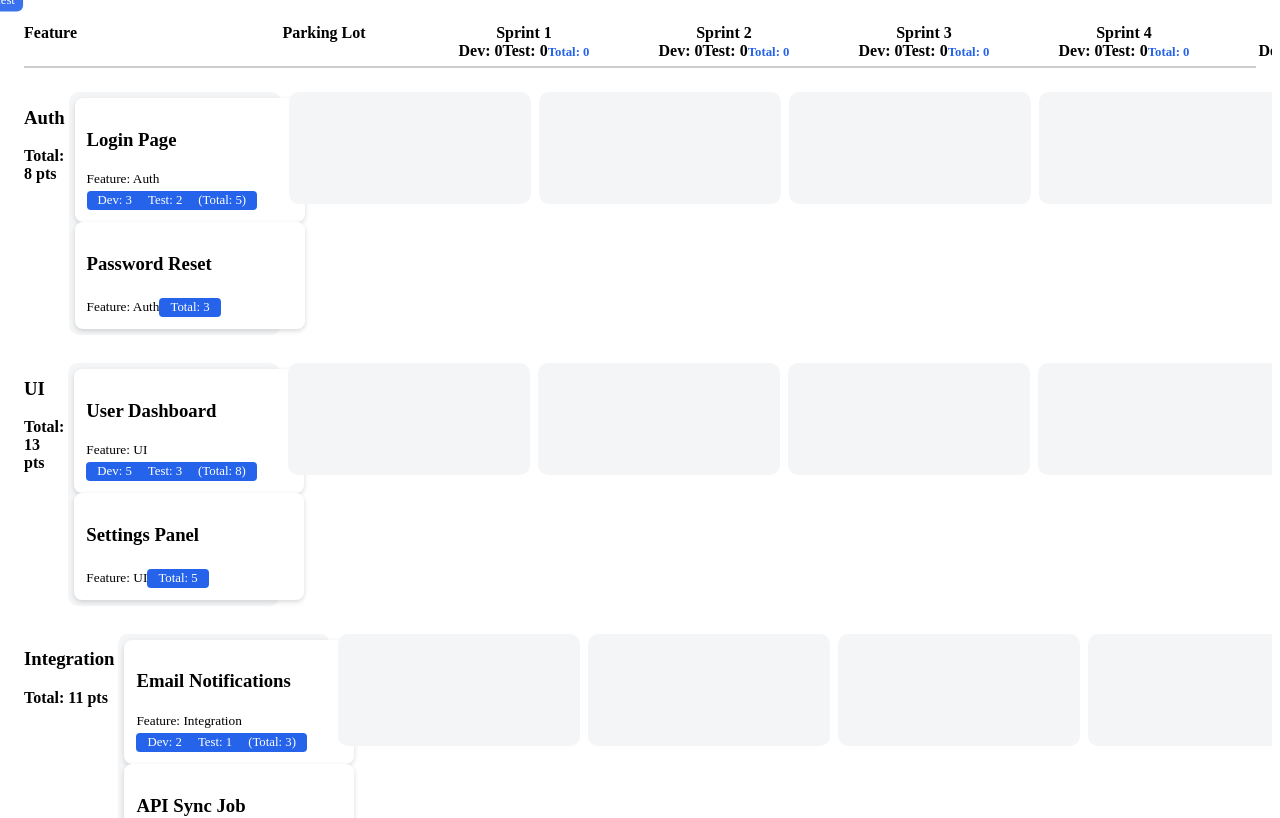
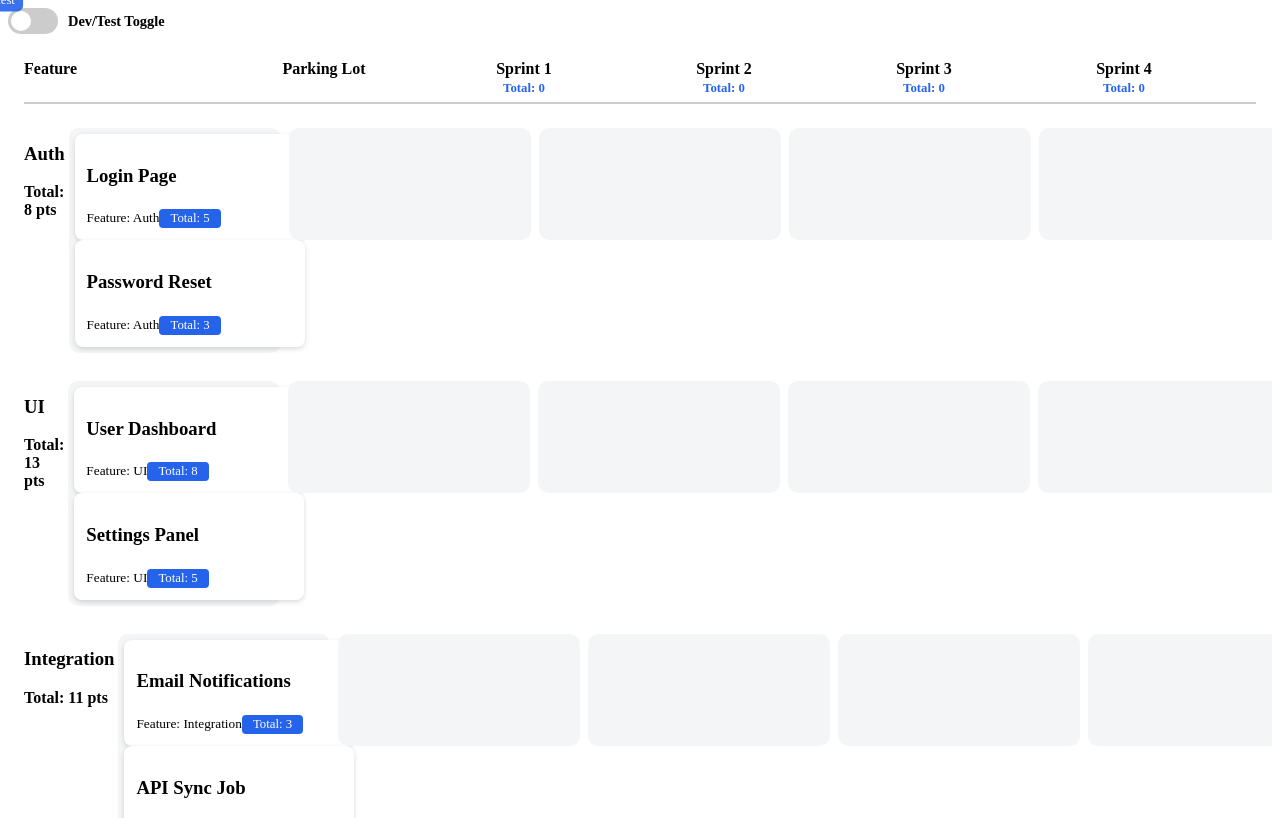
Before and after one commit to AnirbanDeb0510/pi-planning-tool, an Angular app in the folder frontend/pi-planning-ui/: page /board in a window 1280 px wide. Shown: the top 818 px of the page. Built offline with nearby package versions, Linux system fonts and the light colour scheme.

Commit message:
dev test toggle

```diff
--- a/frontend/pi-planning-ui/src/app/Components/board/board.css
+++ b/frontend/pi-planning-ui/src/app/Components/board/board.css
@@ -96,3 +96,60 @@
     width: 100px;
     float: right;
 }
+
+.toggle-container {
+  display: flex;
+  align-items: center;
+  gap: 10px;
+  margin-bottom: 10px;
+}
+
+.switch {
+  position: relative;
+  display: inline-block;
+  width: 50px;
+  height: 26px;
+}
+
+.switch input {
+  opacity: 0;
+  width: 0;
+  height: 0;
+}
+
+.slider {
+  position: absolute;
+  cursor: pointer;
+  top: 0;
+  left: 0;
+  right: 0;
+  bottom: 0;
+  background-color: #ccc;
+  transition: 0.3s;
+  border-radius: 26px;
+}
+
+.slider:before {
+  position: absolute;
+  content: "";
+  height: 20px;
+  width: 20px;
+  left: 3px;
+  bottom: 3px;
+  background-color: white;
+  transition: 0.3s;
+  border-radius: 50%;
+}
+
+input:checked + .slider {
+  background-color: #2563eb;
+}
+
+input:checked + .slider:before {
+  transform: translateX(24px);
+}
+
+.toggle-label {
+  font-size: 0.9rem;
+  font-weight: 600;
+}
--- a/frontend/pi-planning-ui/src/app/Components/board/board.html
+++ b/frontend/pi-planning-ui/src/app/Components/board/board.html
@@ -1,3 +1,12 @@
+<!-- Dev-Test Toggle -->
+<div class="toggle-container">
+  <label class="switch">
+    <input type="checkbox" [(ngModel)]="showDevTest" />
+    <span class="slider"></span>
+  </label>
+  <span class="toggle-label">Dev/Test Toggle</span>
+</div>
+
 <div class="board-container" (mousemove)="onMouseMove($event)">
     <!-- Header Row -->
     <div class="sprint-header">
@@ -6,8 +15,8 @@
         <div class="sprint-header-cell" *ngFor="let sprint of sprints">
             <div class="sprint-name">{{ sprint.name }}</div>
             <div class="sprint-totals">
-                <span class="dev">Dev: {{ getSprintTotals(sprint.id).dev }}</span>
-                <span class="test">Test: {{ getSprintTotals(sprint.id).test }}</span>
+                <span *ngIf="showDevTest" class="dev">Dev: {{ getSprintTotals(sprint.id).dev }}</span>
+                <span *ngIf="showDevTest" class="test">Test: {{ getSprintTotals(sprint.id).test }}</span>
                 <span class="total">Total: {{ getSprintTotals(sprint.id).total }}</span>
             </div>
         </div>
@@ -27,7 +36,7 @@
             <div cdkDropList [id]="feature.name + '_parkingLot'" [cdkDropListData]="feature.parkingLot"
                 [cdkDropListConnectedTo]="getConnectedLists(feature)" class="story-list"
                 (cdkDropListDropped)="drop($event)">
-                <app-story-card *ngFor="let story of feature.parkingLot" [story]="story" cdkDrag></app-story-card>
+                <app-story-card *ngFor="let story of feature.parkingLot" [story]="story"[parent]="this" cdkDrag></app-story-card>
             </div>
         </div>
 
@@ -38,7 +47,7 @@
                     [cdkDropListConnectedTo]="getConnectedLists(feature)" class="story-list"
                     (cdkDropListDropped)="drop($event)">
                     <app-story-card *ngFor="let story of feature.stories[sprint.id]" [story]="story"
-                        cdkDrag></app-story-card>
+                        [parent]="this" cdkDrag></app-story-card>
                 </div>
             </div>
         </div>
--- a/frontend/pi-planning-ui/src/app/Components/board/board.ts
+++ b/frontend/pi-planning-ui/src/app/Components/board/board.ts
@@ -1,7 +1,7 @@
 import { Component } from '@angular/core';
-import { CdkDragDrop, transferArrayItem } from '@angular/cdk/drag-drop';
 import { CommonModule } from '@angular/common';
-import { DragDropModule } from '@angular/cdk/drag-drop';
+import { CdkDragDrop, transferArrayItem, DragDropModule } from '@angular/cdk/drag-drop';
+import { FormsModule } from '@angular/forms';
 import { StoryCard } from '../story-card/story-card';
 import { Story } from '../../Models/story.model';
 import { Sprint } from '../../Models/sprint.model';
@@ -11,7 +11,7 @@ import { UserService } from '../../Services/user.service';
 @Component({
   selector: 'app-board',
   standalone: true,
-  imports: [CommonModule, DragDropModule, StoryCard],
+  imports: [CommonModule, DragDropModule, StoryCard, FormsModule],
   templateUrl: './board.html',
   styleUrls: ['./board.css']
 })
@@ -20,11 +20,13 @@ export class Board {
   cursorName = '';
   cursorX = 0;
   cursorY = 0;
+  showDevTest = false; // toggle state
 
   constructor(private userService: UserService) {
     this.cursorName = this.userService.getName() || 'Guest';
   }
 
+  //Sprint Definitions
   sprints: Sprint[] = [
     { id: 'S1', name: 'Sprint 1' },
     { id: 'S2', name: 'Sprint 2' },
@@ -34,6 +36,7 @@ export class Board {
     { id: 'S6', name: 'Sprint 6' }
   ];
 
+  //Feature + Stories
   features: Feature[] = [
     {
       name: 'Auth',
@@ -61,14 +64,14 @@ export class Board {
     }
   ];
 
-
+  //Drag-Drop Logic
   drop(event: CdkDragDrop<Story[]>) {
     if (event.previousContainer === event.container) return;
 
     const [featureSrc, containerSrc] = event.previousContainer.id.split('_');
     const [featureTgt, containerTgt] = event.container.id.split('_');
 
-    // Allow drop only within same feature
+    //Allow drops only within same feature row
     if (featureSrc === featureTgt) {
       transferArrayItem(
         event.previousContainer.data,
@@ -87,9 +90,23 @@ export class Board {
     ];
   }
 
+  //Calculate Total Points for a Story
+  private getStoryTotalPoints(story: Story): number {
+  const hasDevOrTest = (story.devPoints ?? 0) + (story.testPoints ?? 0);
+  const dev = story.devPoints ?? 0;
+  const test = story.testPoints ?? 0;
+  const base = story.points ?? 0;
+
+  //If dev/test exist, use their sum; otherwise use base points.
+  return hasDevOrTest > 0 ? dev + test : base;
+}
+
+
+  //Feature-Level Totals
   getFeatureTotal(feature: Feature): number {
-    const parkingLotTotal = feature.parkingLot
-      .reduce((sum, s) => sum + this.getStoryTotalPoints(s), 0);
+    const parkingLotTotal = feature.parkingLot.reduce(
+      (sum, s) => sum + this.getStoryTotalPoints(s), 0
+    );
 
     const sprintTotals = Object.values(feature.stories)
       .map(stories => stories.reduce((sum, s) => sum + this.getStoryTotalPoints(s), 0))
@@ -98,6 +115,22 @@ export class Board {
     return parkingLotTotal + sprintTotals;
   }
 
+  //Sprint-Level Totals (Dev/Test/Total)
+  getSprintTotals(sprintId: string): { dev: number; test: number; total: number } {
+    let dev = 0, test = 0, total = 0;
+
+    this.features.forEach(feature => {
+      feature.stories[sprintId].forEach(story => {
+        dev += story.devPoints ?? 0;
+        test += story.testPoints ?? 0;
+        total += this.getStoryTotalPoints(story);
+      });
+    });
+
+    return { dev, test, total };
+  }
+
+  //Optional Legacy Sprint Total (for total-only use)
   getSprintTotal(sprintId: string): number {
     return this.features
       .map(f =>
@@ -107,33 +140,14 @@ export class Board {
       .reduce((a, b) => a + b, 0);
   }
 
-  private getStoryTotalPoints(story: Story): number {
-    const dev = story.devPoints ?? 0;
-    const test = story.testPoints ?? 0;
-    const base = story.points ?? 0;
-    return dev + test + base;
+  //Final Board Result Output
+  sendBoardResult(): void {
+    console.log('Final Board State:', this.endResult, 'Cursor Name:', this.cursorName);
   }
 
-  getSprintTotals(sprintId: string): { dev: number; test: number; total: number } {
-    let dev = 0, test = 0, total = 0;
-
-    this.features.forEach(feature => {
-      feature.stories[sprintId].forEach(story => {
-        dev += story.devPoints ?? 0;
-        test += story.testPoints ?? 0;
-        total += (story.devPoints ?? 0) + (story.testPoints ?? 0) + (story.points ?? 0);
-      });
-    });
-
-    return { dev, test, total };
-  }
-
-  sendBoardResult(): void {
-    console.log('Final Board State:', this.endResult, "Cursor Name:", this.cursorName);
-  }
-
+  //Floating Cursor Label Movement
   onMouseMove(event: MouseEvent) {
-    this.cursorX = event.pageX + 25;
-    this.cursorY = event.pageY + 25;
+    this.cursorX = event.clientX + 20;
+    this.cursorY = event.clientY + 20;
   }
 }
--- a/frontend/pi-planning-ui/src/app/Components/story-card/story-card.html
+++ b/frontend/pi-planning-ui/src/app/Components/story-card/story-card.html
@@ -3,14 +3,14 @@
   <small>Feature: {{ story.feature }}</small>
 
   <div class="points">
-    <ng-container *ngIf="story.devPoints || story.testPoints; else singlePoints">
+  <ng-container *ngIf="parent?.showDevTest && (story.devPoints || story.testPoints); else singlePoints">
     <span *ngIf="story.devPoints">Dev: {{ story.devPoints }}</span>
     <span *ngIf="story.testPoints" style="margin-left: 6px;">Test: {{ story.testPoints }}</span>
     <span style="margin-left: 6px;">(Total: {{ (story.devPoints || 0) + (story.testPoints || 0) }})</span>
   </ng-container>
 
   <ng-template #singlePoints>
-      <span>Total: {{ story.points }}</span>
+    <span>Total: {{ story.points ?? ((story.devPoints || 0) + (story.testPoints || 0)) }}</span>
   </ng-template>
 </div>
 </div>
--- a/frontend/pi-planning-ui/src/app/Components/story-card/story-card.ts
+++ b/frontend/pi-planning-ui/src/app/Components/story-card/story-card.ts
@@ -1,6 +1,7 @@
 import { Component, Input } from '@angular/core';
 import { CommonModule } from '@angular/common';
 import { Story } from '../../Models/story.model';
+import { Board } from '../board/board';
 
 @Component({
   selector: 'app-story-card',
@@ -11,4 +12,5 @@ import { Story } from '../../Models/story.model';
 })
 export class StoryCard {
   @Input() story!: Story;
+  @Input() parent!: Board;
 }
```
Lines whose indentation alone changed are shown as unchanged.
